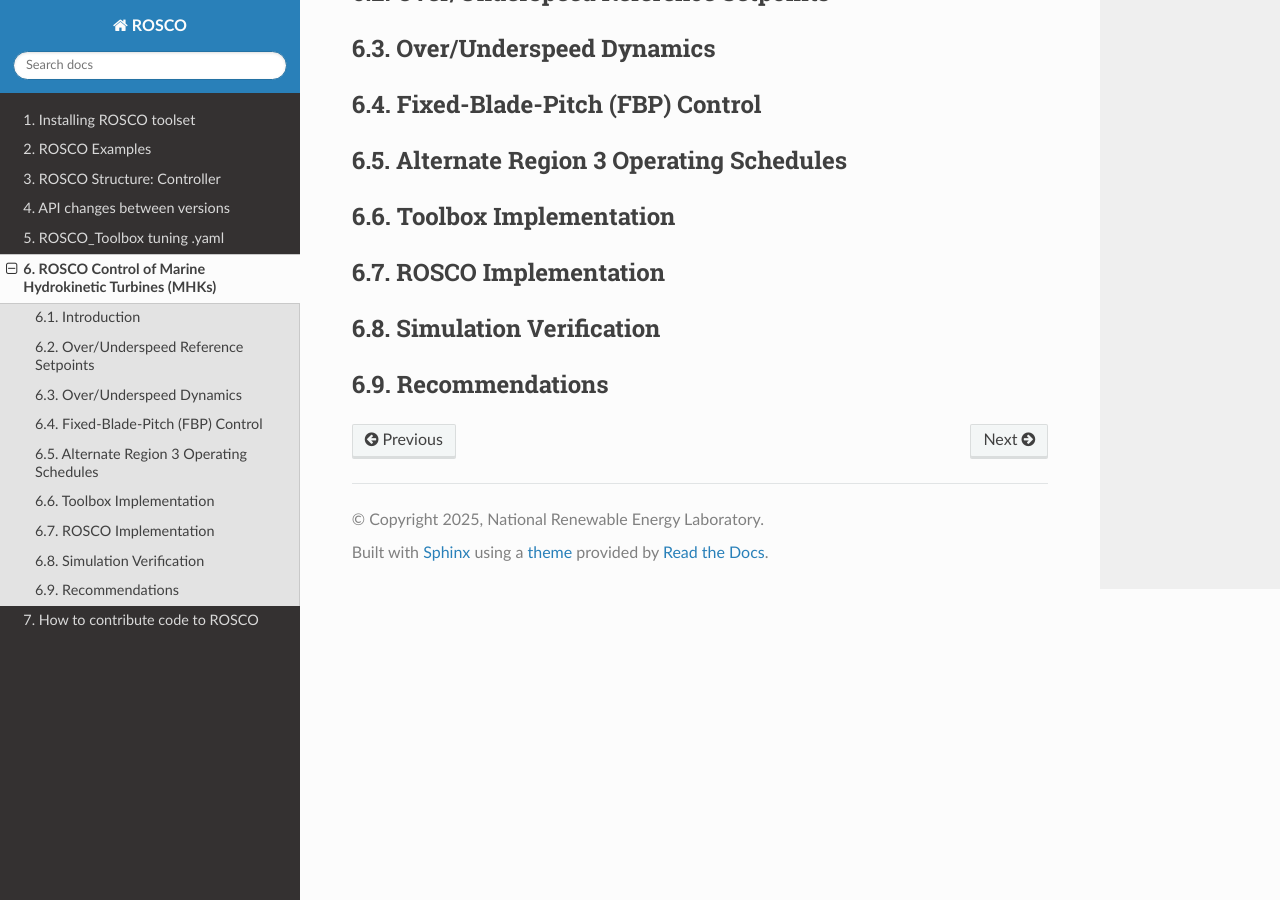
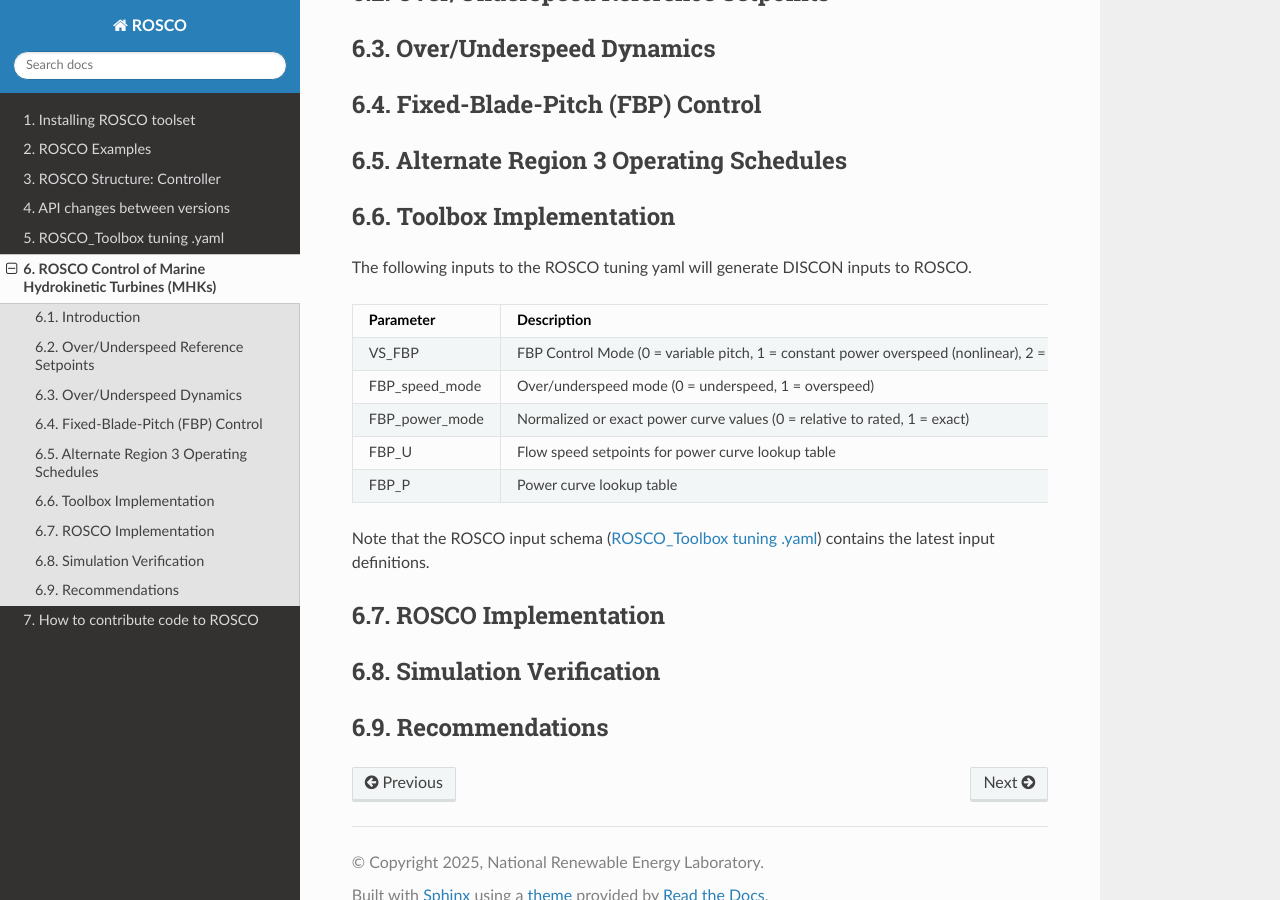
Before and after one commit to NREL/ROSCO, a Sphinx documentation site: the page built from docs/source/marine_hydro.rst, in a window 1280 px wide and 900 px high, scrolled down 1161 px. Built offline with Sphinx 7.4.7 and the Read the Docs theme 3.1.0, drawn with Linux system fonts in a browser that asks for light colours; pages that are not in the unit, such as notebooks, are missing from menus; the version number is read from the project's files by our own code.

Commit message:
Add toolbox input table

```diff
--- a/docs/source/marine_hydro.rst
+++ b/docs/source/marine_hydro.rst
@@ -34,6 +34,29 @@
 Toolbox Implementation
 -----------------------
 
+The following inputs to the ROSCO tuning yaml will generate DISCON inputs to ROSCO.
+
+.. list-table::
+   :header-rows: 1
+   :widths: auto
+
+   * -  Parameter
+     -  Description
+   * -  VS_FBP
+     -  FBP Control Mode (0 = variable pitch, 1 = constant power overspeed (nonlinear), 2 = WSE-lookup reference tracking, 3 = torque-lookup reference tracking)
+   * -  FBP_speed_mode
+     -  Over/underspeed mode (0 = underspeed, 1 = overspeed)
+   * -  FBP_power_mode
+     -  Normalized or exact power curve values (0 = relative to rated, 1 = exact)
+   * -  FBP_U
+     -  Flow speed setpoints for power curve lookup table
+   * -  FBP_P
+     -  Power curve lookup table
+
+
+Note that the ROSCO input schema (:ref:`rt_tuning_yaml`) contains the latest input definitions.
+
+
 ROSCO Implementation
 -----------------------
 
```
